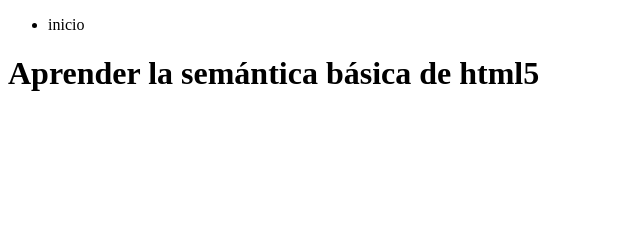
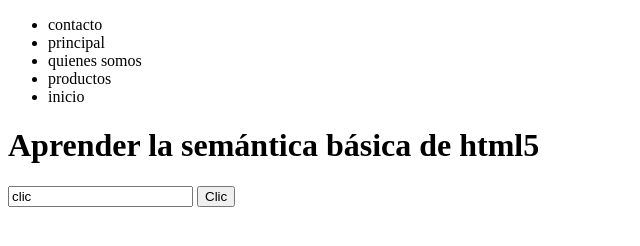
Before and after one commit to afnarqui/https---github.com-afnarqui-semanticahtml5, a plain HTML site: page index.html in a window 1280 px wide. Shown: the whole page, without its empty margins (0-640 px from the left). Drawn offline with Linux system fonts and the light colour scheme.

Commit message:
version 3
mejorada la navegación y agregado formulario básico

```diff
--- a/index.html
+++ b/index.html
@@ -8,14 +8,24 @@
 		<body>
 				<header>
 						<nav>
-							<ul>
-									<li class="otro">inicio</li>
-							</ul>
+								<ul>
+									<li>contacto</li>
+									<li>principal</li>
+									<li>quienes somos</li>
+									<li>productos</li>
+									<li>inicio</li>
+								</ul>
 
 						</nav>
 						<h1>Aprender la semántica básica de html5</h1>
 				</header>
 						<section>
+						<form action="#">
+							<input type="text" name="texto" value="clic">
+							<input type="submit" value="Clic">
+
+
+						</form>
 								<article>
 								</article>
 						</section>
```
